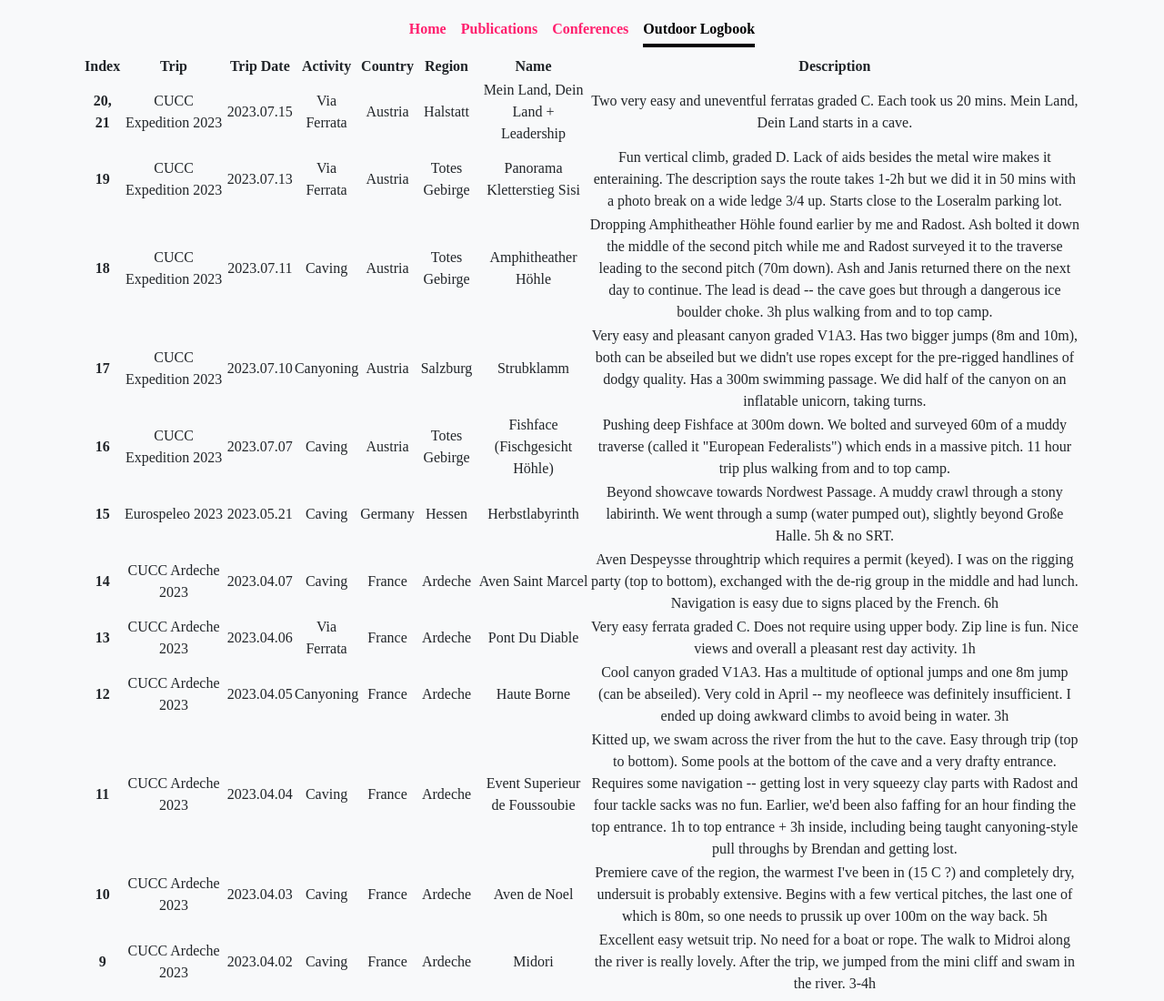
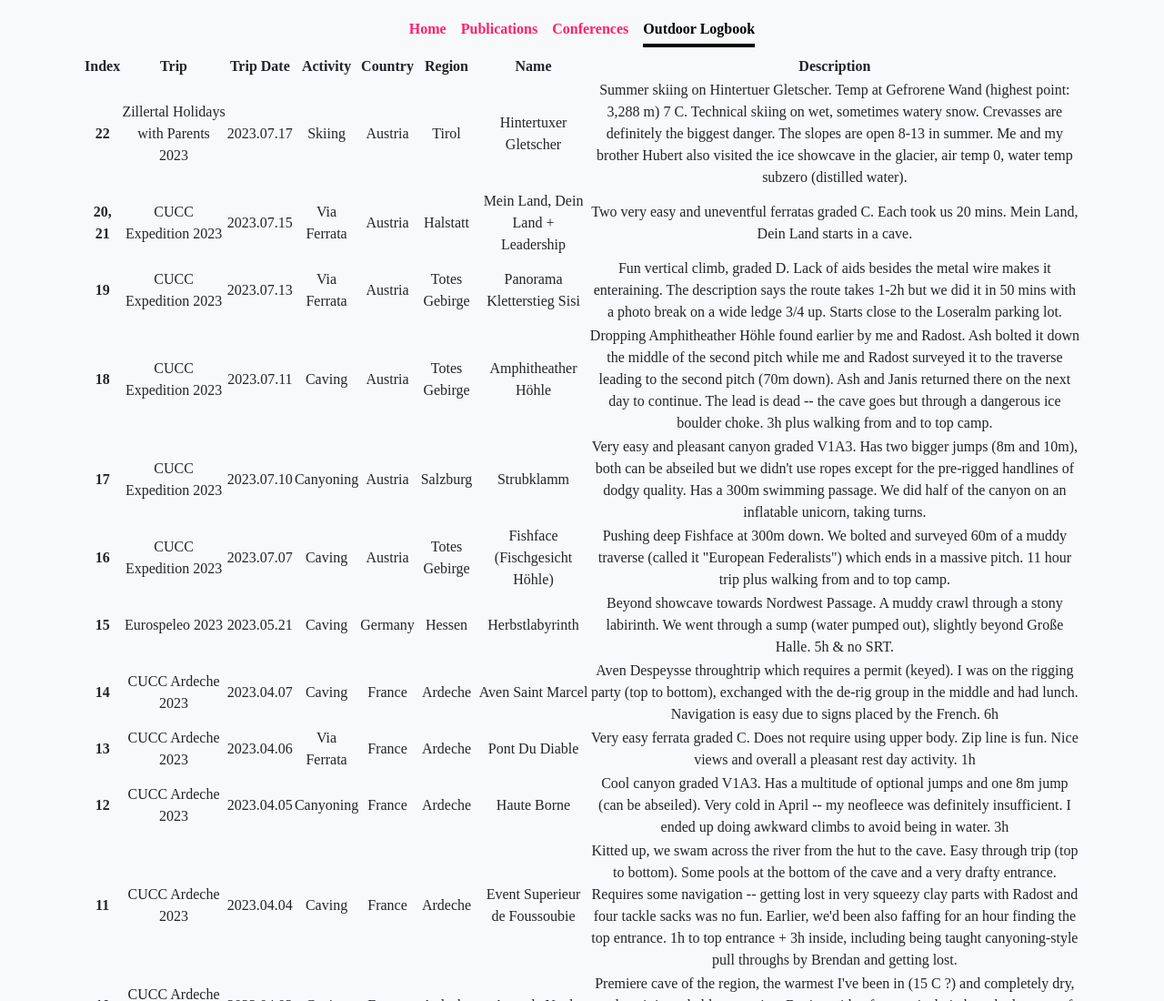
Before and after one commit to honoratabogusz/honoratabogusz.github.io, a plain HTML site: page outdoor.html in a window 1280 px wide. Shown: the top 1100 px of the page at 91% size. Drawn offline with Linux system fonts and the light colour scheme; a web font is replaced by a local one.

Commit message:
Add skiing on Hintertux.

```diff
--- a/outdoor.html
+++ b/outdoor.html
@@ -41,6 +41,18 @@
             <th>Name</th>
 
             <th>Description</th>
+          </tr>
+
+          <tr>
+            <th>22</th>
+            <td>Zillertal Holidays with Parents 2023</td>
+            <td>2023.07.17</td>
+            <td>Skiing</td>
+            <td>Austria</td>
+            <td>Tirol</td>
+            <td>Hintertuxer Gletscher</td>
+
+            <td>Summer skiing on Hintertuer Gletscher. Temp at Gefrorene Wand (highest point: 3,288 m) 7 C. Technical skiing on wet, sometimes watery snow. Crevasses are definitely the biggest danger. The slopes are open 8-13 in summer. Me and my brother Hubert also visited the ice showcave in the glacier, air temp 0, water temp subzero (distilled water).</td>
           </tr>
 
           <tr>
```
